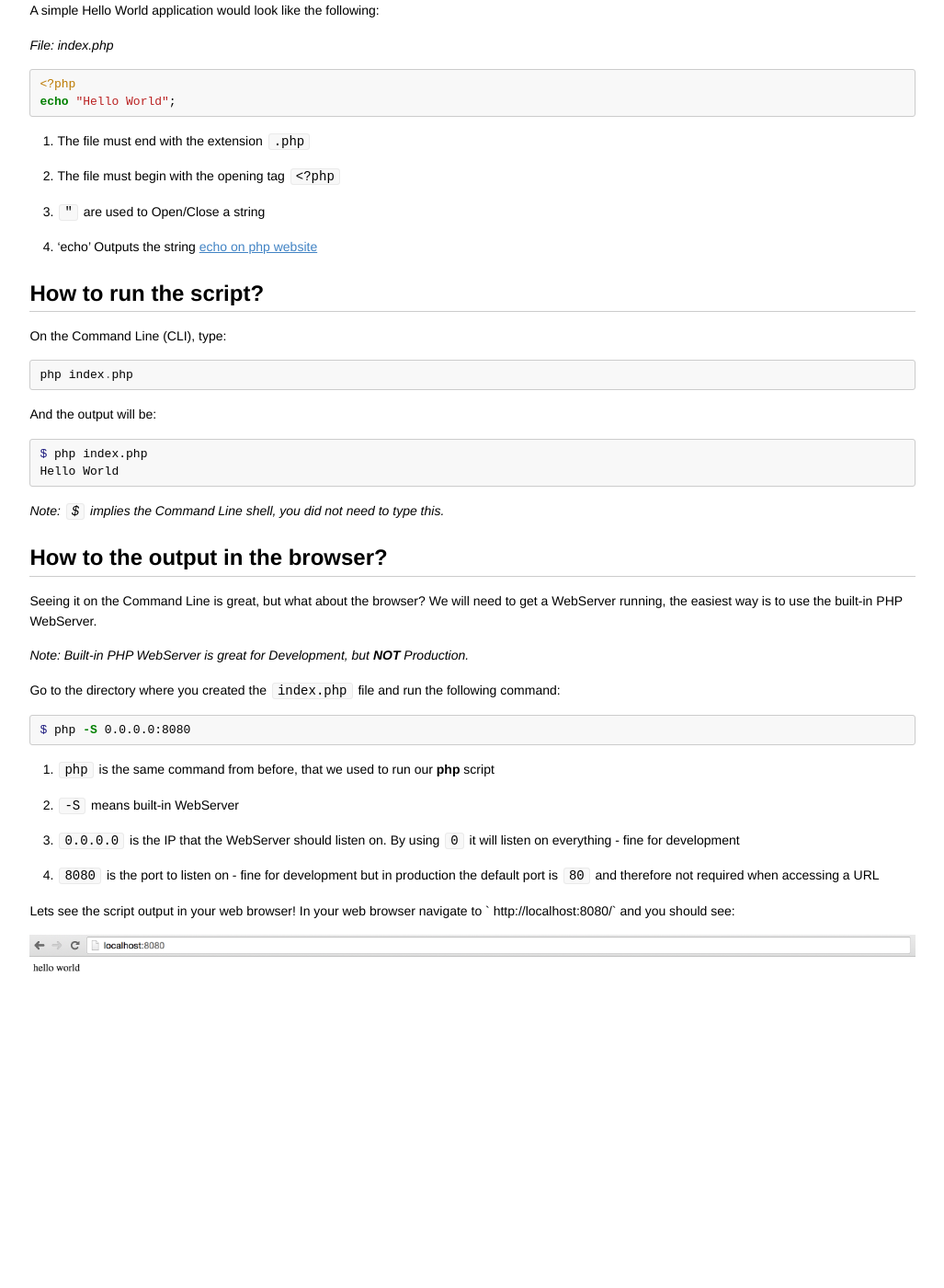
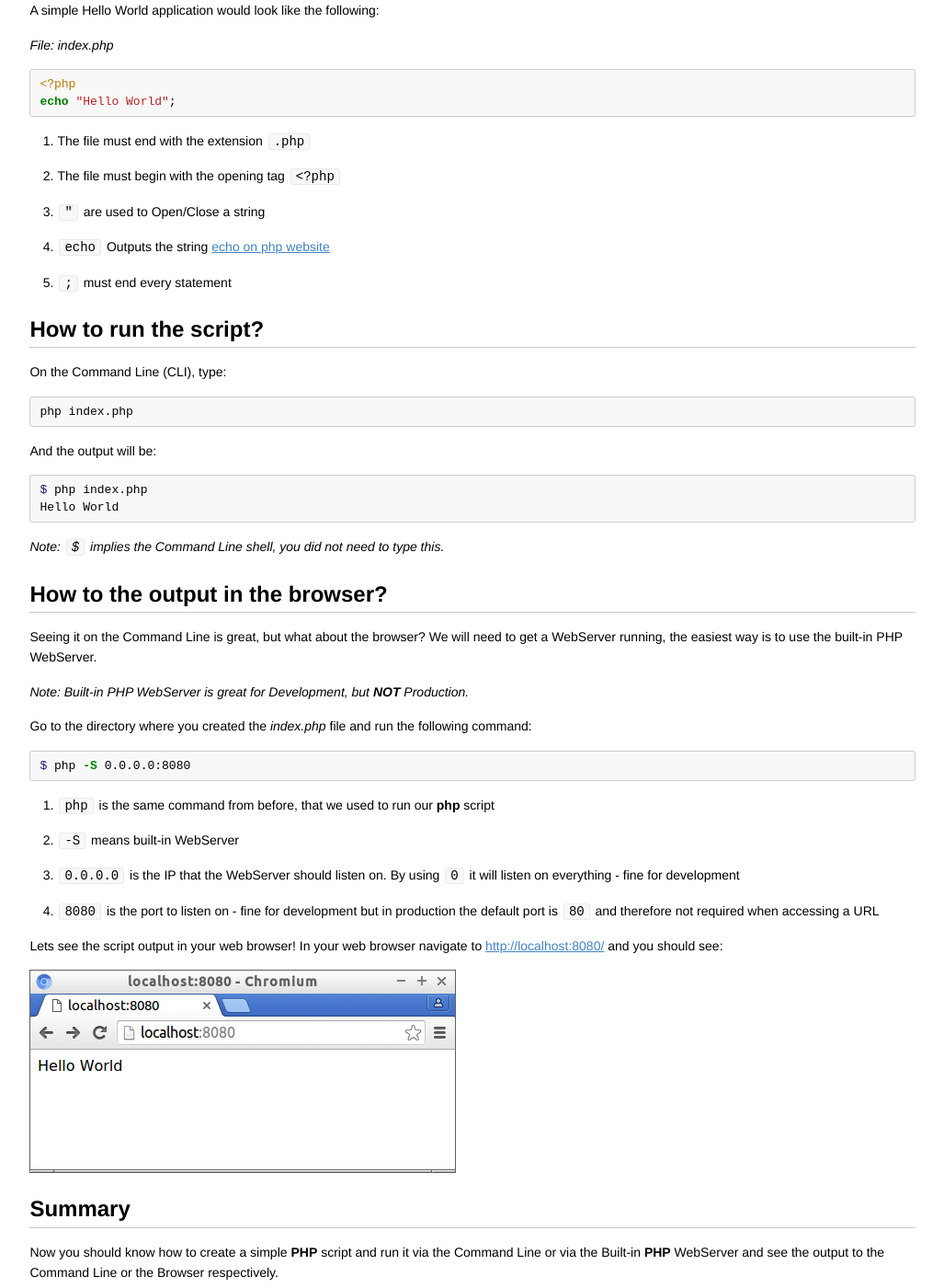
Before and after one commit to codebar/tutorials, a Jekyll site: the page built from php/lesson1/tutorial.md, in a window 1280 px wide and 1400 px high, scrolled down 786 px. Shown: the whole window at 92% size, without its empty margins (126-1153 px from the left). Built offline with Jekyll 4.4.1, drawn with Linux system fonts in a browser that asks for light colours.

Commit message:
Minor improvements to the PHP tutorial 1

````diff
--- a/php/lesson1/tutorial.md
+++ b/php/lesson1/tutorial.md
@@ -33,6 +33,7 @@ Well what does this mean? It is very easy to build dynamic websites using **PHP*
 A simple Hello World application would look like the following:
 
 *File: index.php*
+
 ```php
 <?php
 echo "Hello World";
@@ -41,13 +42,14 @@ echo "Hello World";
 1. The file must end with the extension `.php`
 2. The file must begin with the opening tag `<?php`
 3. `"` are used to Open/Close a string
-4. 'echo' Outputs the string [echo on php website](http://php.net/manual/en/function.echo.php)
+4. `echo` Outputs the string [echo on php website](http://php.net/manual/en/function.echo.php)
+5. `;` must end every statement
 
 ## How to run the script?
 
 On the Command Line (CLI), type:
 
-```php
+```bash
 php index.php
 ```
 
@@ -66,7 +68,7 @@ Seeing it on the Command Line is great, but what about the browser? We will need
 
 *Note: Built-in PHP WebServer is great for Development, but **NOT** Production.*
 
-Go to the directory where you created the `index.php` file and run the following command:
+Go to the directory where you created the _index.php_ file and run the following command:
 
 ```bash
 $ php -S 0.0.0.0:8080
@@ -77,7 +79,7 @@ $ php -S 0.0.0.0:8080
 3. `0.0.0.0` is the IP that the WebServer should listen on. By using `0` it will listen on everything - fine for development
 4. `8080` is the port to listen on - fine for development but in production the default port is `80` and therefore not required when accessing a URL
 
-Lets see the script output in your web browser! In your web browser navigate to ` http://localhost:8080/` and you should see:
+Lets see the script output in your web browser! In your web browser navigate to [http://localhost:8080/](http://localhost:8080/) and you should see:
 
 ![Hello World](assets/images/helloworld.png)
 
````
Also changed, not shown: php/lesson1/assets/images/helloworld.png.
